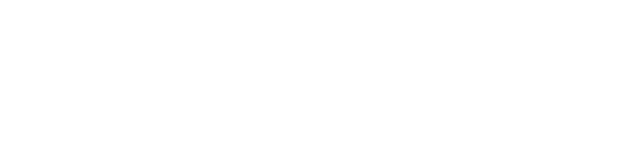
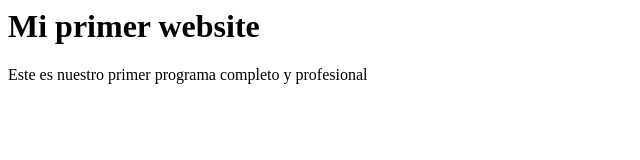
Before and after one commit to camihurs/camihurs.github.io, a plain HTML site: page index.html in a window 1280 px wide. Shown: the whole page, without its empty margins (0-640 px from the left). Drawn offline with Linux system fonts and the light colour scheme.

Commit message:
Se agrega contenido al index

```diff
--- a/index.html
+++ b/index.html
@@ -1,8 +1,9 @@
 <html>
     <head>
-
+        <title>Mi primera paginita</title>
     </head>
     <body>
-
+        <h1>Mi primer website</h1>
+        <p>Este es nuestro primer programa completo y profesional</p>
     </body>
 </html>
```
